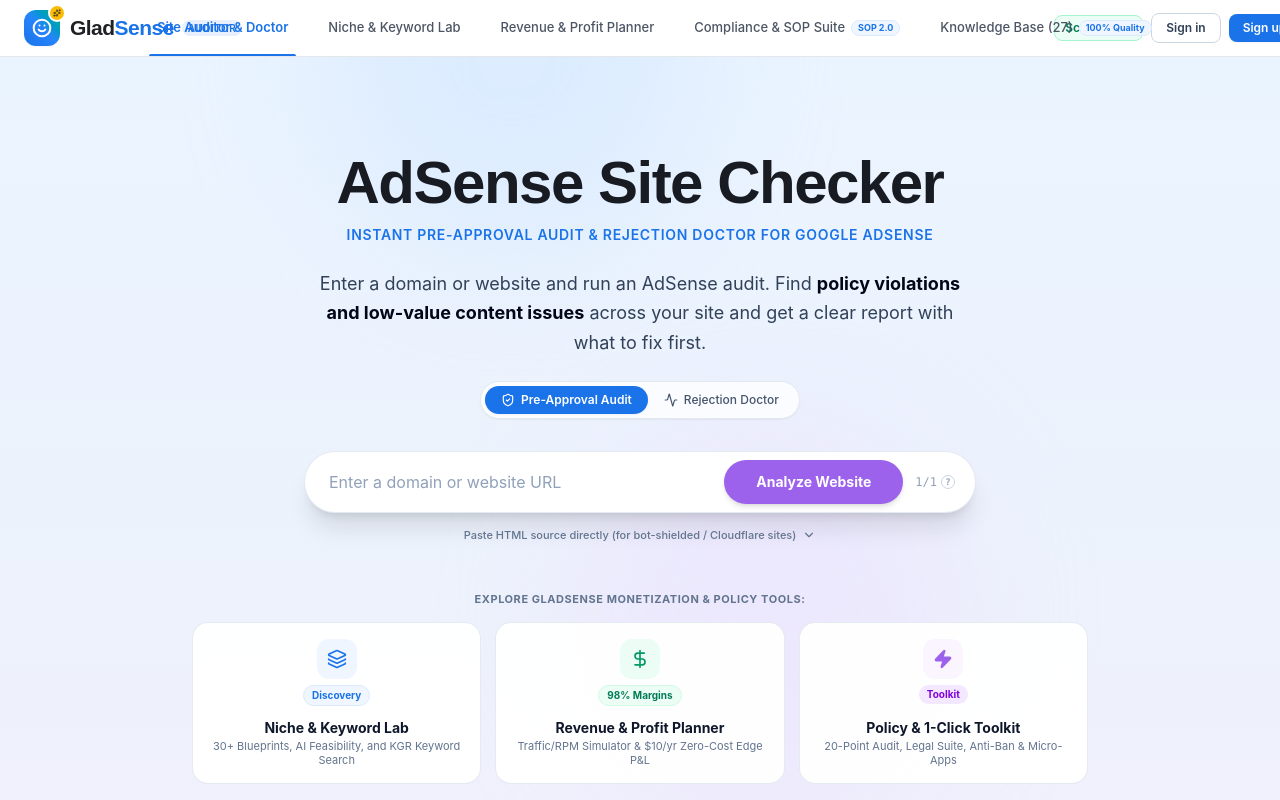
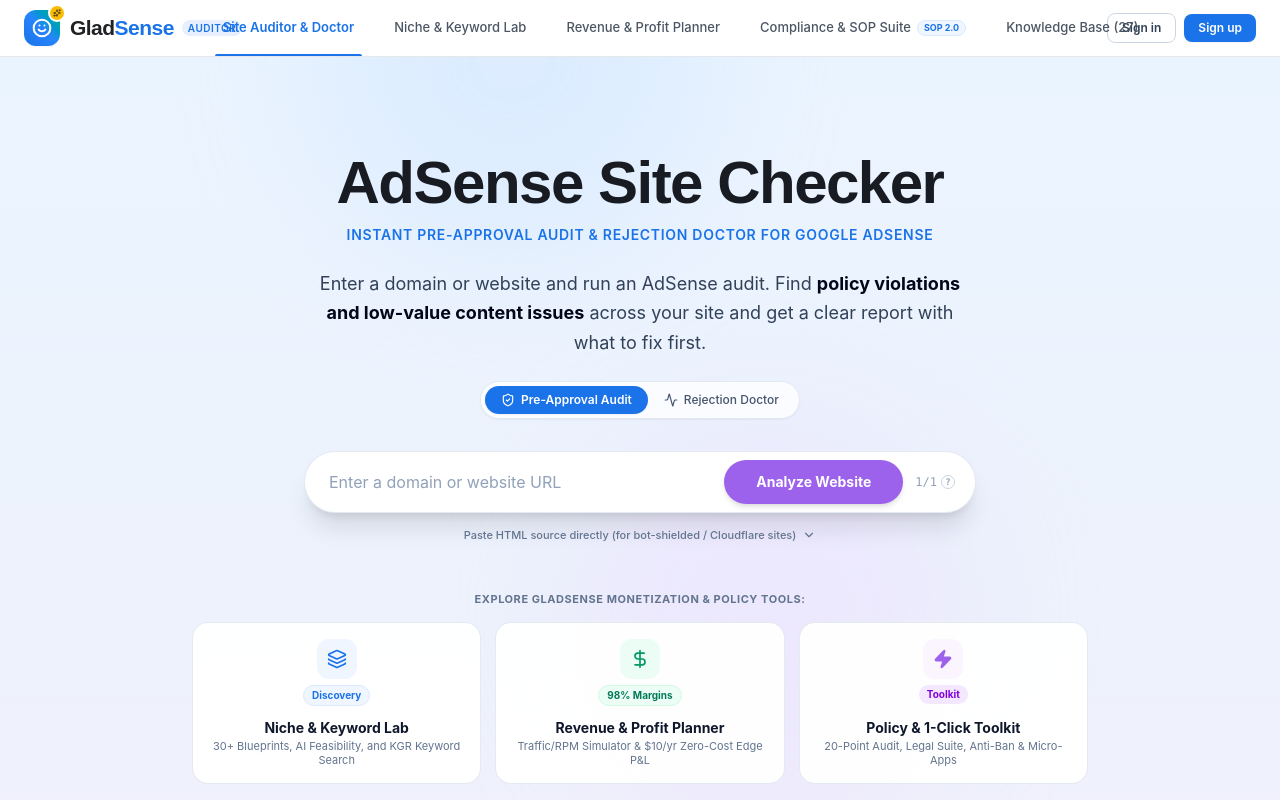
Before and after one commit to dillibchandran-bit/gladsense1, a React (Vite) app: page / in a window 1280 px wide. Shown: the top 800 px of the page. Built offline with nearby package versions, Linux system fonts and the light colour scheme; a web font is replaced by a local one.

Commit message:
refactor: clean up navbar and remove readiness score
Remove the "100% Quality" badge from the blog tab and deprecate the readiness score display button in the header.

```diff
--- a/src/components/Navbar.tsx
+++ b/src/components/Navbar.tsx
@@ -47,7 +47,7 @@
     { id: 'niche-lab', label: 'Niche & Keyword Lab', icon: Layers },
     { id: 'revenue-planner', label: 'Revenue & Profit Planner', icon: DollarSign },
     { id: 'policy-toolkit', label: 'Compliance & SOP Suite', icon: Scale, badge: 'SOP 2.0' },
-    { id: 'blog', label: 'Knowledge Base (27)', icon: BookOpen, badge: '100% Quality' },
+    { id: 'blog', label: 'Knowledge Base (27)', icon: BookOpen },
   ];
 
   const isTabActive = (itemId: NavTabType) => {
@@ -107,13 +107,6 @@
 
           {/* Right Action Suite: Corporate Buttons & Mobile Toggle */}
           <div className="flex items-center gap-1.5 sm:gap-2 shrink-0">
-            <button
-              onClick={() => handleNavClick('policy-toolkit')}
-              className="hidden sm:inline-flex items-center gap-1 px-2.5 py-1 text-xs font-semibold text-emerald-700 bg-emerald-50 rounded-lg border border-emerald-200 transition-colors cursor-pointer"
-            >
-              <span>Score: {readinessPercent}%</span>
-            </button>
-
             {/* Corporate Outline Sign In */}
             <button
               onClick={() => handleNavClick('site-doctor')}
```
